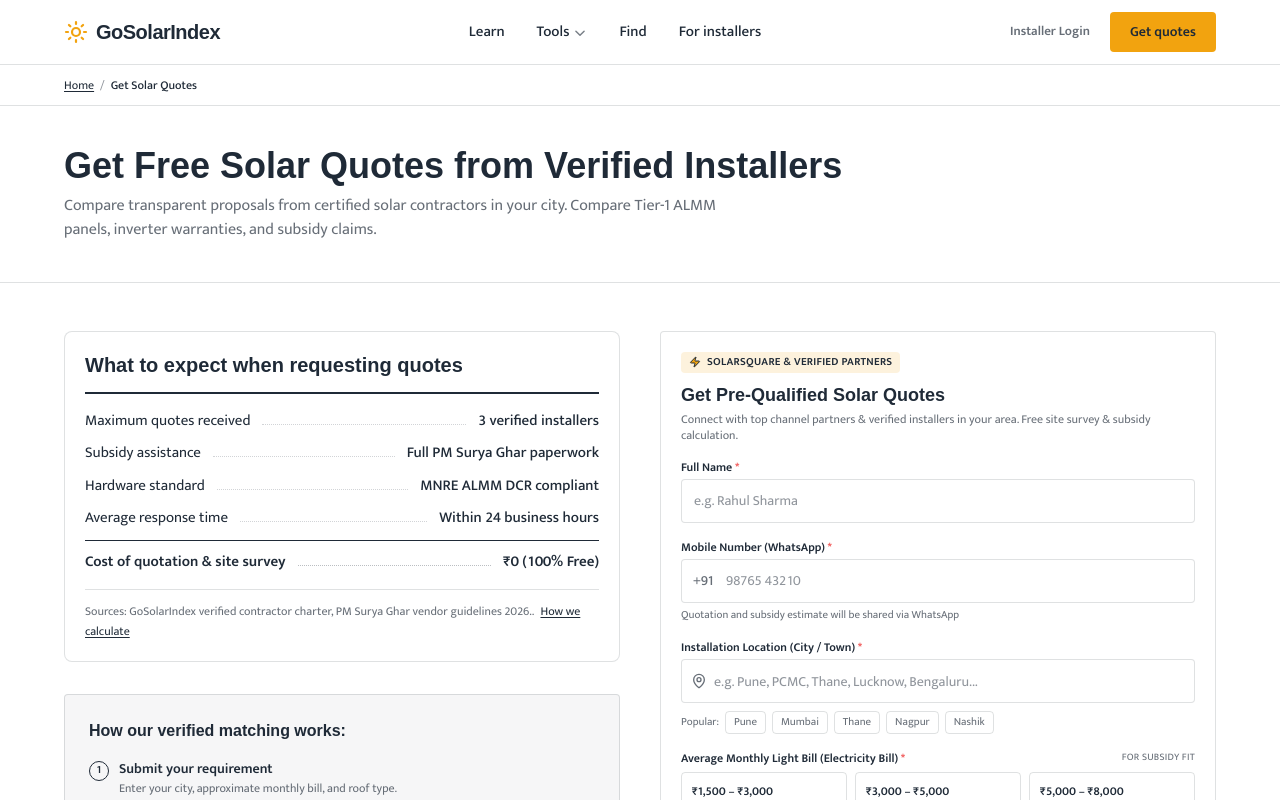
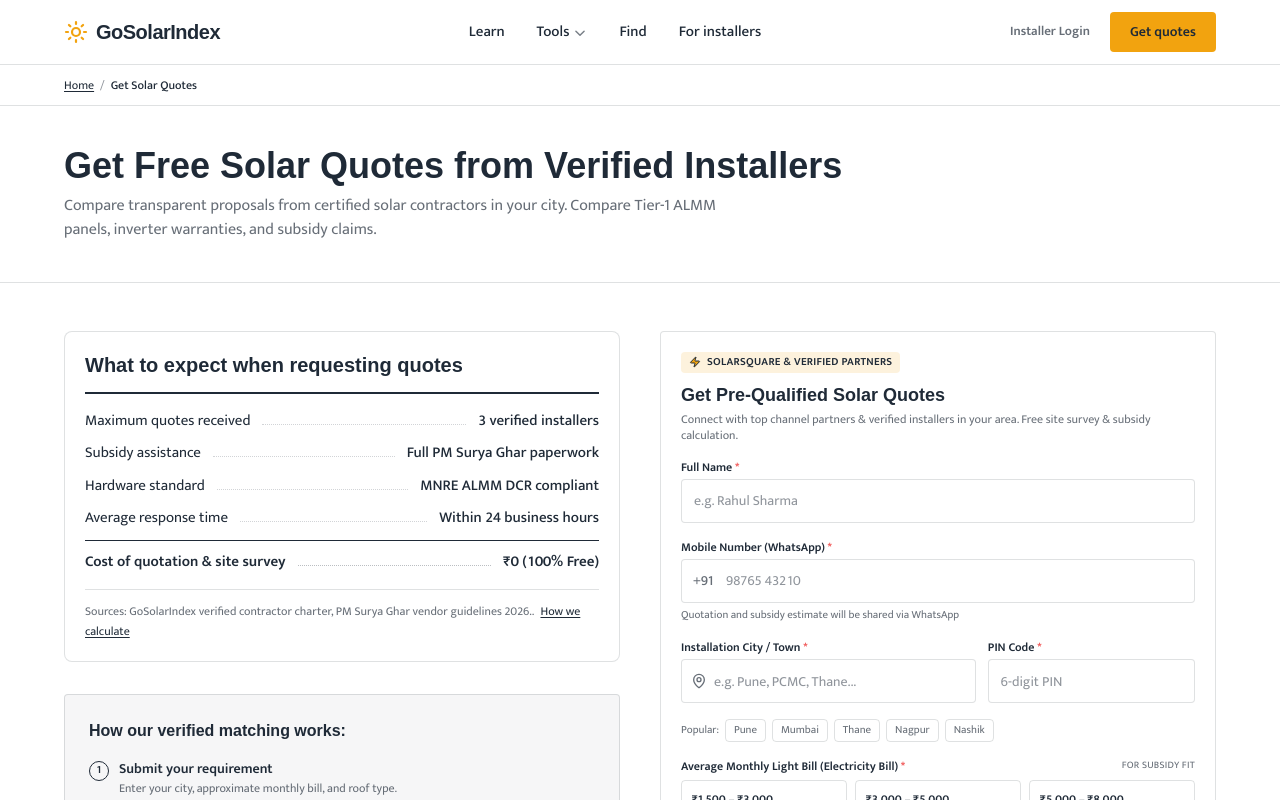
Before and after one commit to aadityapatil350/Solar-directory-, a Next.js app: page /get-quotes in a window 1280 px wide. Shown: the top 800 px of the page. Built offline with nearby package versions, Linux system fonts and the light colour scheme; a web font is replaced by a local one.

Commit message:
feat(leads): make 6-digit postal PIN code mandatory for lead qualification

```diff
--- a/src/app/admin/page.tsx
+++ b/src/app/admin/page.tsx
@@ -1171,7 +1171,10 @@
                                   {(lead.city || lead.location?.city) ? (
                                     <div className="flex items-center gap-1.5 text-xs text-ink font-medium">
                                       <MapPin className="h-3 w-3 text-ink-2" />
-                                      {lead.city || lead.location?.city}
+                                      <span>
+                                        {lead.city || lead.location?.city}
+                                        {lead.pincode ? ` (${lead.pincode})` : ''}
+                                      </span>
                                     </div>
                                   ) : (
                                     <div className="flex items-center gap-1.5 text-xs text-amber-700">
--- a/src/app/api/dashboard/leads/route.ts
+++ b/src/app/api/dashboard/leads/route.ts
@@ -50,6 +50,7 @@
       budget: lead.budget,
       monthlyBill: lead.monthlyBill,
       city: lead.city || lead.location?.city,
+      pincode: lead.pincode,
       createdAt: lead.createdAt,
       phoneMasked: !isFeatured,
     }));
--- a/src/app/api/leads/route.ts
+++ b/src/app/api/leads/route.ts
@@ -1,7 +1,13 @@
 import { prisma } from '@/lib/prisma';
 import { NextResponse } from 'next/server';
 import { sendLeadNotificationEmail } from '@/lib/email';
-import { validateLeadName, validateLeadCity, validateLeadPhone, validateMonthlyBill } from '@/lib/lead-validation';
+import {
+  validateLeadName,
+  validateLeadCity,
+  validateLeadPhone,
+  validateLeadPincode,
+  validateMonthlyBill,
+} from '@/lib/lead-validation';
 
 // How many verified installers to notify per lead
 const MAX_INSTALLERS_PER_LEAD = 3;
@@ -99,7 +105,16 @@
 }
 
 async function notifyFeaturedOwners(
-  lead: { name: string; phone: string; email: string | null; requirement: string | null; budget: string | null; monthlyBill?: string | null; city: string },
+  lead: {
+    name: string;
+    phone: string;
+    email: string | null;
+    requirement: string | null;
+    budget: string | null;
+    monthlyBill?: string | null;
+    city: string;
+    pincode?: string | null;
+  },
   locationId: string | null,
 ) {
   try {
@@ -126,6 +141,7 @@
         {
           ...lead,
           city: lead.city || listing.location.city,
+          pincode: lead.pincode,
           monthlyBill: lead.monthlyBill,
         },
       ).catch((err) => console.error('Lead notification email failed:', err));
@@ -145,6 +161,7 @@
       requirement,
       locationId: rawLocationId,
       city,
+      pincode,
       monthlyBill,
       propertyType,
       budget,
@@ -178,6 +195,16 @@
         return NextResponse.json({ error: cityError }, { status: 400 });
       }
     }
+
+    // PIN code is mandatory for all quote enquiries
+    const rawPincode = (pincode ?? '').trim();
+    if (!isContactForm) {
+      const pinError = validateLeadPincode(rawPincode);
+      if (pinError) {
+        return NextResponse.json({ error: pinError }, { status: 400 });
+      }
+    }
+    const cleanPincode = rawPincode.replace(/\D/g, '').slice(0, 6);
 
     // Monthly light bill is mandatory for quote enquiries to ensure lead qualification for channel partners (e.g. SolarSquare)
     const effectiveMonthlyBill = (monthlyBill ?? budget ?? '').trim();
@@ -246,6 +273,7 @@
     if (effectiveMonthlyBill) qualificationParts.push(`Light Bill: ${effectiveMonthlyBill}`);
     if (propertyType?.trim()) qualificationParts.push(`Property: ${propertyType.trim()}`);
     if (cleanCityName) qualificationParts.push(`City: ${cleanCityName}`);
+    if (cleanPincode) qualificationParts.push(`PIN: ${cleanPincode}`);
 
     const requirementText = qualificationParts.join(' | ');
 
@@ -255,6 +283,7 @@
         phone: phone.trim(),
         email: email?.trim() || null,
         city: cleanCityName || null,
+        pincode: cleanPincode || null,
         monthlyBill: effectiveMonthlyBill || null,
         requirement: requirementText,
         locationId: locationId || null,
@@ -276,6 +305,7 @@
         budget: lead.budget,
         monthlyBill: lead.monthlyBill,
         city: cleanCityName,
+        pincode: cleanPincode || null,
       },
       locationId,
     );
@@ -284,7 +314,7 @@
       {
         success: true,
         message: 'Thank you! Qualified quotes from verified channel partners will be sent shortly.',
-        lead: { id: lead.id, name: lead.name, phone: lead.phone, city: lead.city, monthlyBill: lead.monthlyBill },
+        lead: { id: lead.id, name: lead.name, phone: lead.phone, city: lead.city, pincode: lead.pincode, monthlyBill: lead.monthlyBill },
       },
       { status: 201 }
     );
--- a/src/app/api/solar-leads/route.ts
+++ b/src/app/api/solar-leads/route.ts
@@ -119,6 +119,7 @@
         name: String(name).trim(),
         phone: cleanPhone,
         city: String(city).trim(),
+        pincode: pincode ? String(pincode).trim().replace(/\D/g, '').slice(0, 6) : null,
         monthlyBill: monthlyBill ? `₹${monthlyBill}/mo` : null,
         requirement: requirementText,
         locationId: location?.id || null,
--- a/src/components/LeadForm.tsx
+++ b/src/components/LeadForm.tsx
@@ -6,6 +6,7 @@
   validateLeadName,
   validateLeadCity,
   validateLeadPhone,
+  validateLeadPincode,
   validateMonthlyBill,
 } from '@/lib/lead-validation';
 
@@ -39,6 +40,7 @@
   prefill?: {
     requirement?: string;
     city?: string;
+    pincode?: string;
     monthlyBill?: string;
     propertyType?: string;
   };
@@ -52,6 +54,7 @@
   const [name, setName] = useState('');
   const [phone, setPhone] = useState('');
   const [city, setCity] = useState(prefill?.city || '');
+  const [pincode, setPincode] = useState(prefill?.pincode || '');
   const [monthlyBill, setMonthlyBill] = useState(prefill?.monthlyBill || '');
   const [propertyType, setPropertyType] = useState(prefill?.propertyType || 'Independent House');
   const [requirement, setRequirement] = useState(prefill?.requirement || '3kW Residential');
@@ -83,6 +86,13 @@
       return;
     }
 
+    const cleanPincode = pincode.replace(/\D/g, '').slice(0, 6);
+    const pinError = validateLeadPincode(cleanPincode);
+    if (pinError) {
+      setError(pinError);
+      return;
+    }
+
     const billError = validateMonthlyBill(monthlyBill);
     if (billError) {
       setError(billError);
@@ -98,6 +108,7 @@
           name: name.trim(),
           phone: cleanPhone,
           city: city.trim(),
+          pincode: cleanPincode,
           monthlyBill: monthlyBill.trim(),
           propertyType: propertyType.trim(),
           requirement,
@@ -115,6 +126,7 @@
           value: 100,
           source: source || 'unknown',
           city: city.trim(),
+          pincode: cleanPincode,
           requirement: requirement || 'unspecified',
           monthly_bill: monthlyBill,
         });
@@ -137,7 +149,7 @@
         </div>
         <h3 className="font-heading font-semibold text-lg text-ink mb-1">Pre-Qualification Confirmed</h3>
         <p className="text-ink-2 text-sm leading-relaxed mb-3">
-          Your solar enquiry for <strong>{city}</strong> (Monthly Bill: {monthlyBill}) has been received.
+          Your solar enquiry for <strong>{city} ({pincode.replace(/\D/g, '').slice(0, 6)})</strong> (Monthly Bill: {monthlyBill}) has been received.
         </p>
         <p className="text-xs text-ink-2 bg-wash p-3 rounded-sm border border-line">
           Channel partner engineers (including SolarSquare & verified local installers) will contact you on WhatsApp / Phone with customized proposal and PM Surya Ghar (₹78,000) subsidy assistance.
@@ -207,10 +219,11 @@
           <p className="text-[11px] text-ink-2 mt-1">Quotation and subsidy estimate will be shared via WhatsApp</p>
         </div>
 
-        {/* Mandatory City / Installation Location */}
-        <div>
+        {/* Mandatory City & PIN Code */}
+        <div className="grid grid-cols-1 sm:grid-cols-12 gap-3">
+          <div className="sm:col-span-7">
             <label className="block text-xs font-semibold text-ink mb-1">
-            Installation Location (City / Town) <span className="text-red-500">*</span>
+              Installation City / Town <span className="text-red-500">*</span>
             </label>
             <div className="relative">
               <input
@@ -218,14 +231,32 @@
                 required
                 value={city}
                 onChange={(e) => setCity(e.target.value)}
-              placeholder="e.g. Pune, PCMC, Thane, Lucknow, Bengaluru..."
+                placeholder="e.g. Pune, PCMC, Thane..."
                 className="w-full h-11 pl-8 pr-3 border border-line rounded-sm bg-paper text-ink placeholder:text-ink-2/50 text-sm focus:outline-none focus:border-ink focus:ring-1 focus:ring-ink"
               />
               <MapPin className="h-4 w-4 text-ink-2 absolute left-2.5 top-1/2 -translate-y-1/2 pointer-events-none" />
             </div>
+          </div>
+
+          <div className="sm:col-span-5">
+            <label className="block text-xs font-semibold text-ink mb-1">
+              PIN Code <span className="text-red-500">*</span>
+            </label>
+            <input
+              type="text"
+              required
+              inputMode="numeric"
+              maxLength={6}
+              value={pincode}
+              onChange={(e) => setPincode(e.target.value.replace(/\D/g, '').slice(0, 6))}
+              placeholder="6-digit PIN"
+              className="w-full h-11 px-3 border border-line rounded-sm bg-paper text-ink placeholder:text-ink-2/50 text-sm focus:outline-none focus:border-ink focus:ring-1 focus:ring-ink tabular-nums"
+            />
+          </div>
+        </div>
 
         {/* Quick city selectors */}
-          <div className="flex flex-wrap items-center gap-1.5 mt-2">
+        <div className="flex flex-wrap items-center gap-1.5 -mt-1">
           <span className="text-[11px] text-ink-2">Popular:</span>
           {QUICK_CITIES.slice(0, 5).map((c) => (
             <button
@@ -241,7 +272,6 @@
               {c}
             </button>
           ))}
-          </div>
         </div>
 
         {/* Mandatory Monthly Electricity Bill / Light Bill */}
--- a/src/components/SolarSubsidyCalculator.tsx
+++ b/src/components/SolarSubsidyCalculator.tsx
@@ -182,6 +182,7 @@
             phone: cleaned,
             requirement: `${recommendedKw} kW Rooftop Solar System (${roofType}) - Subsidy Calculator`,
             city: validCity,
+            pincode: pincode.trim(),
             monthlyBill: `₹${monthlyBill}/mo`,
             budget: `Net ₹${netInvestment.toLocaleString('en-IN')}`,
           }),
--- a/src/lib/email.ts
+++ b/src/lib/email.ts
@@ -139,10 +139,11 @@
     budget: string | null;
     monthlyBill?: string | null;
     city: string;
+    pincode?: string | null;
   },
 ): Promise<void> {
   console.log(`\n===== LEAD NOTIFICATION TO ${ownerEmail} =====`);
-  console.log(`Lead from: ${lead.name} (${lead.phone}) in ${lead.city}${lead.monthlyBill ? ` | Bill: ${lead.monthlyBill}` : ''}`);
+  console.log(`Lead from: ${lead.name} (${lead.phone}) in ${lead.city}${lead.pincode ? ` (${lead.pincode})` : ''}${lead.monthlyBill ? ` | Bill: ${lead.monthlyBill}` : ''}`);
   console.log(`===============================================\n`);
 
   if (!resend) {
@@ -153,7 +154,7 @@
   await resend.emails.send({
     from: FROM,
     to: ownerEmail,
-    subject: `🔔 New Qualified Lead in ${lead.city} — ${lead.name}${lead.monthlyBill ? ` (Bill: ${lead.monthlyBill})` : ''}`,
+    subject: `🔔 New Qualified Lead in ${lead.city}${lead.pincode ? ` (${lead.pincode})` : ''} — ${lead.name}${lead.monthlyBill ? ` (Bill: ${lead.monthlyBill})` : ''}`,
     html: `
       <div style="font-family:Arial,sans-serif;max-width:560px;margin:0 auto;color:#111;">
         <div style="background:#f97316;padding:24px 32px;border-radius:8px 8px 0 0;">
@@ -161,7 +162,7 @@
           <p style="color:#fff3e0;margin:4px 0 0;font-size:13px;">New Qualified Lead Notification</p>
         </div>
         <div style="padding:32px;border:1px solid #e5e7eb;border-top:none;border-radius:0 0 8px 8px;">
-          <h2 style="color:#111;margin-top:0;">🔔 New Lead in ${lead.city}!</h2>
+          <h2 style="color:#111;margin-top:0;">🔔 New Lead in ${lead.city}${lead.pincode ? ` (${lead.pincode})` : ''}!</h2>
           <p>Hi <strong>${ownerName}</strong>, a qualified customer is looking for solar installations in your area.</p>
 
           <div style="background:#f9fafb;border-radius:8px;padding:20px;margin:20px 0;border:1px solid #e5e7eb;">
@@ -170,6 +171,7 @@
               <tr><td style="padding:6px 0;color:#6b7280;font-size:13px;">Phone</td><td style="padding:6px 0;font-weight:600;font-size:14px;"><a href="tel:${lead.phone}" style="color:#f97316;">${lead.phone}</a></td></tr>
               ${lead.email ? `<tr><td style="padding:6px 0;color:#6b7280;font-size:13px;">Email</td><td style="padding:6px 0;font-size:14px;"><a href="mailto:${lead.email}" style="color:#f97316;">${lead.email}</a></td></tr>` : ''}
               <tr><td style="padding:6px 0;color:#6b7280;font-size:13px;">City / Location</td><td style="padding:6px 0;font-weight:600;font-size:14px;color:#111;">${lead.city}</td></tr>
+              ${lead.pincode ? `<tr><td style="padding:6px 0;color:#6b7280;font-size:13px;">PIN Code</td><td style="padding:6px 0;font-weight:600;font-size:14px;color:#111;">${lead.pincode}</td></tr>` : ''}
               ${lead.monthlyBill ? `<tr><td style="padding:6px 0;color:#6b7280;font-size:13px;">Monthly Light Bill</td><td style="padding:6px 0;font-weight:600;font-size:14px;color:#059669;">⚡ ${lead.monthlyBill}</td></tr>` : ''}
               ${lead.requirement ? `<tr><td style="padding:6px 0;color:#6b7280;font-size:13px;">Requirement</td><td style="padding:6px 0;font-size:14px;">${lead.requirement}</td></tr>` : ''}
               ${lead.budget && !lead.monthlyBill ? `<tr><td style="padding:6px 0;color:#6b7280;font-size:13px;">Budget</td><td style="padding:6px 0;font-size:14px;">${lead.budget}</td></tr>` : ''}
--- a/src/lib/lead-validation.ts
+++ b/src/lib/lead-validation.ts
@@ -115,3 +115,36 @@
   if (!bill) return 'Please select your average monthly electricity bill (light bill).';
   return null;
 }
+
+/**
+ * Validate Indian postal PIN code (strictly 6 digits, 100000 to 999999).
+ * Rejects non-digits, wrong length, and common dummy numbers.
+ */
+export function validateLeadPincode(raw: string | null | undefined): string | null {
+  const pin = (raw ?? '').trim().replace(/\s+/g, '');
+  if (!pin) return 'Please enter your 6-digit postal PIN code.';
+
+  const cleanPin = pin.replace(/\D/g, '');
+  if (cleanPin.length !== 6) {
+    return 'PIN code must be exactly 6 digits.';
+  }
+
+  if (!/^[1-9]\d{5}$/.test(cleanPin)) {
+    return 'Please enter a valid 6-digit Indian PIN code.';
+  }
+
+  // Reject all identical digits (e.g. 111111, 999999)
+  if (/^(\d)\1{5}$/.test(cleanPin)) {
+    return 'Please enter a genuine 6-digit PIN code.';
+  }
+
+  // Reject common fake sequences
+  const fakeSequences = new Set([
+    '123456', '654321', '121212', '987654', '100000', '900000'
+  ]);
+  if (fakeSequences.has(cleanPin)) {
+    return 'Please enter your actual 6-digit PIN code.';
+  }
+
+  return null;
+}
```
Also changed, not shown: 1 other file (tests, documents, lock files or other folders). Lines whose indentation alone changed are shown as unchanged.
